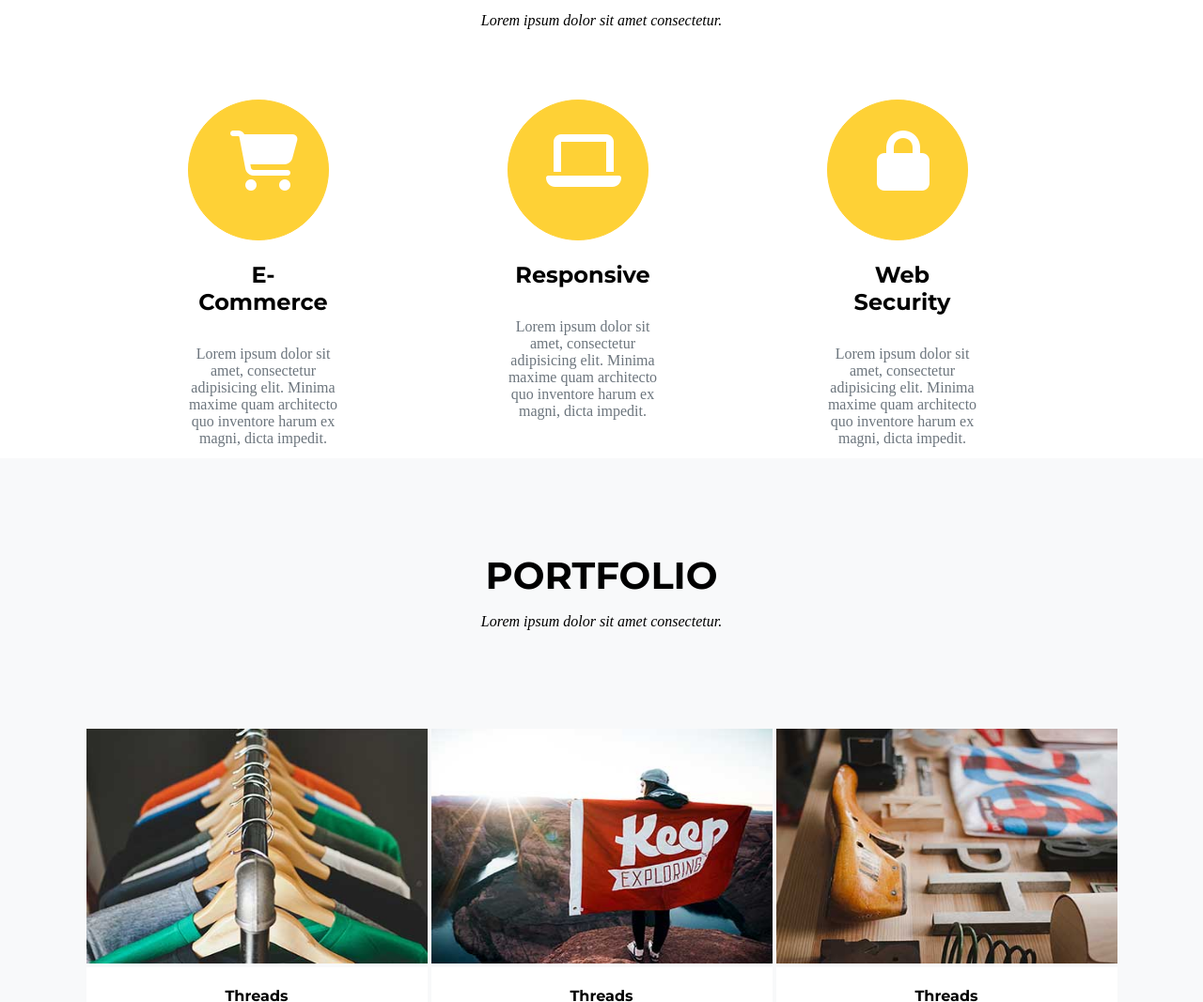
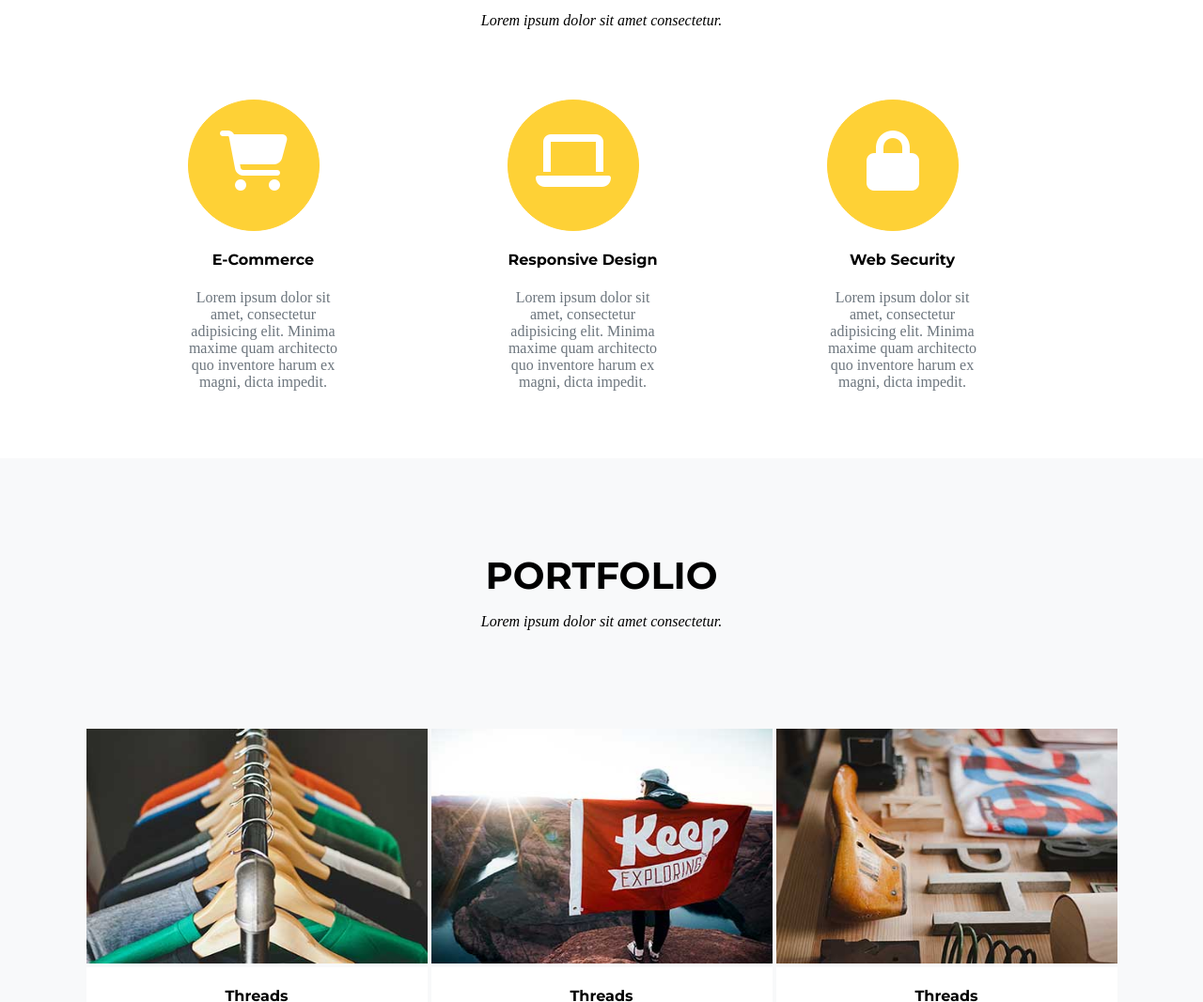
Before and after one commit to javidnm/AgencyTemplate, a plain HTML site: page index.html in a window 1280 px wide. Shown: the part 902-1969 px from the top of the page at 94% size. Drawn offline with Linux system fonts and the light colour scheme.

```diff
--- a/css/style.css
+++ b/css/style.css
@@ -127,8 +127,8 @@ float: left;
 }
 .serviceIcon .icon{
     border-radius: 50%;
-    width: 150px;
-    height: 150px;
+    width: 140px;
+    height: 140px;
     border: 1px solid #fed136;
     position: absolute;
     background-color: #fed136;
@@ -137,7 +137,6 @@ float: left;
     height: 2em;
     line-height: 2em;
     vertical-align: middle;
-    width: 2.5em;
     color: white;
     font-size: 4rem;
     position: absolute;
@@ -167,7 +166,7 @@ float: left;
 }
 .serviceIcon h4{
     font-family: "Montserrat";
-    font-size: 1.5rem;
+    font-size: 1rem;
 
     font-weight: bold;
 }
--- a/index.html
+++ b/index.html
@@ -72,7 +72,7 @@
                         <i class="fas fa-laptop"></i>
                     </div>
                     <div class="iconText">
-                        <h4>Responsive </h4>
+                        <h4>Responsive Design</h4>
 
                         <p>Lorem ipsum dolor sit amet, consectetur adipisicing elit.
                             Minima maxime quam architecto quo inventore harum ex magni,
```
